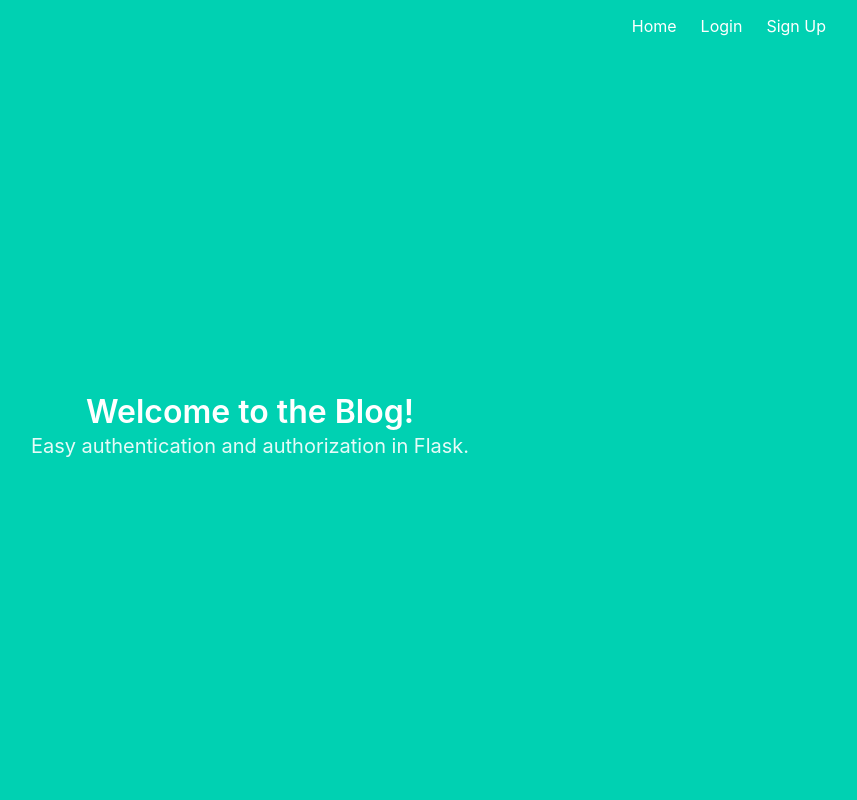
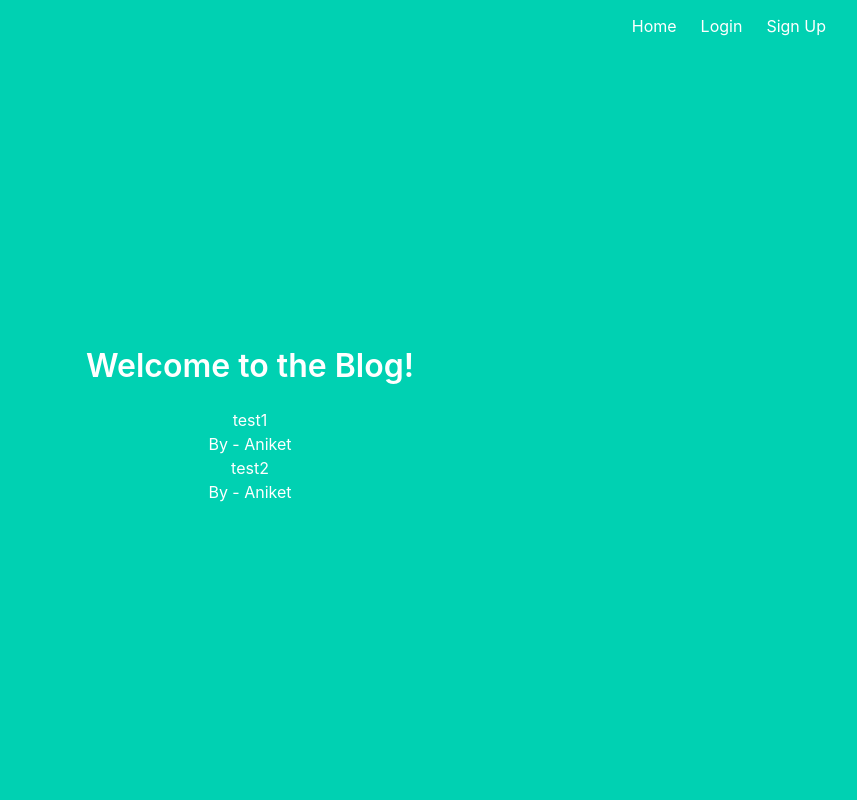
Before and after one commit to medntknw/Blog, a Flask app: page / in a window 1280 px wide. Shown: the whole page, without its empty margins (390-1247 px from the left). Run offline with Flask 2, Linux system fonts and the light colour scheme; data comes from the database, SQL or seed files in the repository; both versions use the stored data as it was after the commit.

Commit message:
Added features

```diff
--- a/project/auth.py
+++ b/project/auth.py
@@ -1,5 +1,6 @@
 from flask import Blueprint, render_template, redirect, url_for, request,flash
 from flask_login import login_user, logout_user, login_required
+from flask_login import login_required, current_user
 from werkzeug.security import generate_password_hash, check_password_hash
 from .models import User
 from . import db
--- a/project/main.py
+++ b/project/main.py
@@ -1,12 +1,28 @@
-from flask import Blueprint,render_template
+from flask import Blueprint, render_template, redirect, url_for, request,flash
 from flask_login import login_required, current_user
+from flask_login import login_user, logout_user, login_required
+from werkzeug.security import generate_password_hash, check_password_hash
+from .models import User, Blogs
 from . import db
 
 main = Blueprint('main', __name__)
 
 @main.route('/')
 def index():
-    return render_template('index.html')
+    posts = Blogs.query.limit(10).all()
+    return render_template('index.html', data=posts)
+
+@login_required
+@main.route('/', methods=['POST'])
+def index_post():
+    post = request.form.get('post')
+    email = current_user.email
+    new_post = Blogs(email_id=email,post=post)
+    db.session.add(new_post)
+    db.session.commit()
+    return redirect(url_for('main.index'))
+
+
 
 @login_required
 @main.route('/profile')
--- a/project/models.py
+++ b/project/models.py
@@ -6,3 +6,9 @@ class User(UserMixin,db.Model):
     email = db.Column(db.String(100), unique=True)
     password = db.Column(db.String(100))
     name = db.Column(db.String(1000))
+    posts = db.relationship('Blogs', backref='name', lazy=True)
+
+class Blogs(UserMixin,db.Model):
+    id = db.Column(db.Integer, primary_key=True)
+    post = db.Column(db.String(4096))
+    email_id = db.Column(db.String(100),db.ForeignKey(User.email))
--- a/project/templates/index.html
+++ b/project/templates/index.html
@@ -4,7 +4,22 @@
 <h1 class="title">
   Welcome to the Blog!
 </h1>
-<h2 class="subtitle">
-  Easy authentication and authorization in Flask.
-</h2>
+{% for posts in data %}
+<p>{{ posts.post }}</p>
+<p>By - {{ posts.name.name }}</p>
+{% endfor %}
+{% if current_user.is_authenticated %}
+<div class="container">
+  <form method="post" action="/">
+    <div class="field">
+      <div class="control">
+          <input class="input is-large" type="text" name="post"/>
+      </div>
+  </div>
+
+    <button class="button is-block is-info is-large is-fullwidth" name="submit"></button>
+  </form>
+
+</div>
+{% endif %}
 {% endblock %}
```
Also changed, not shown: project/db.sqlite.
